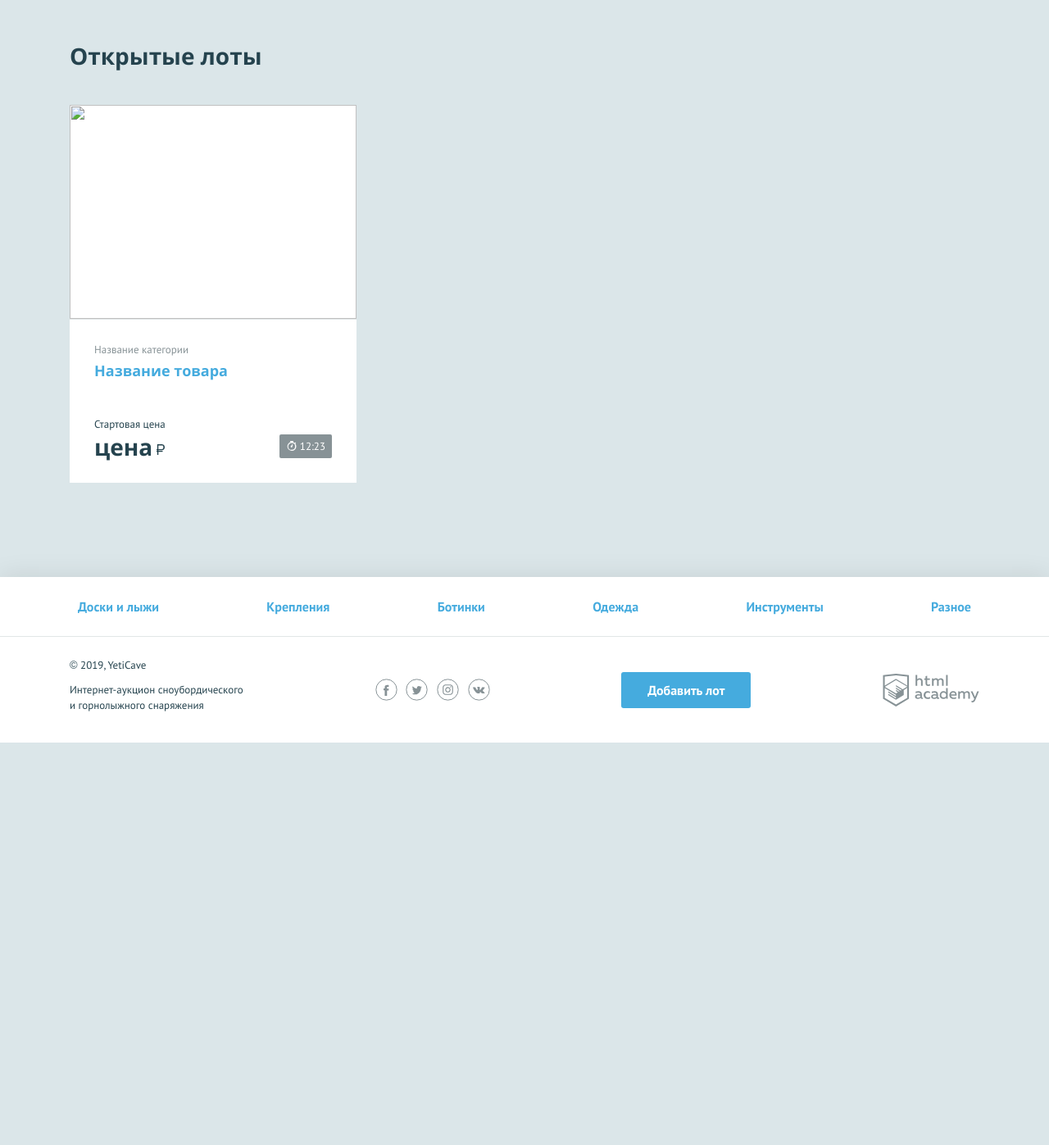
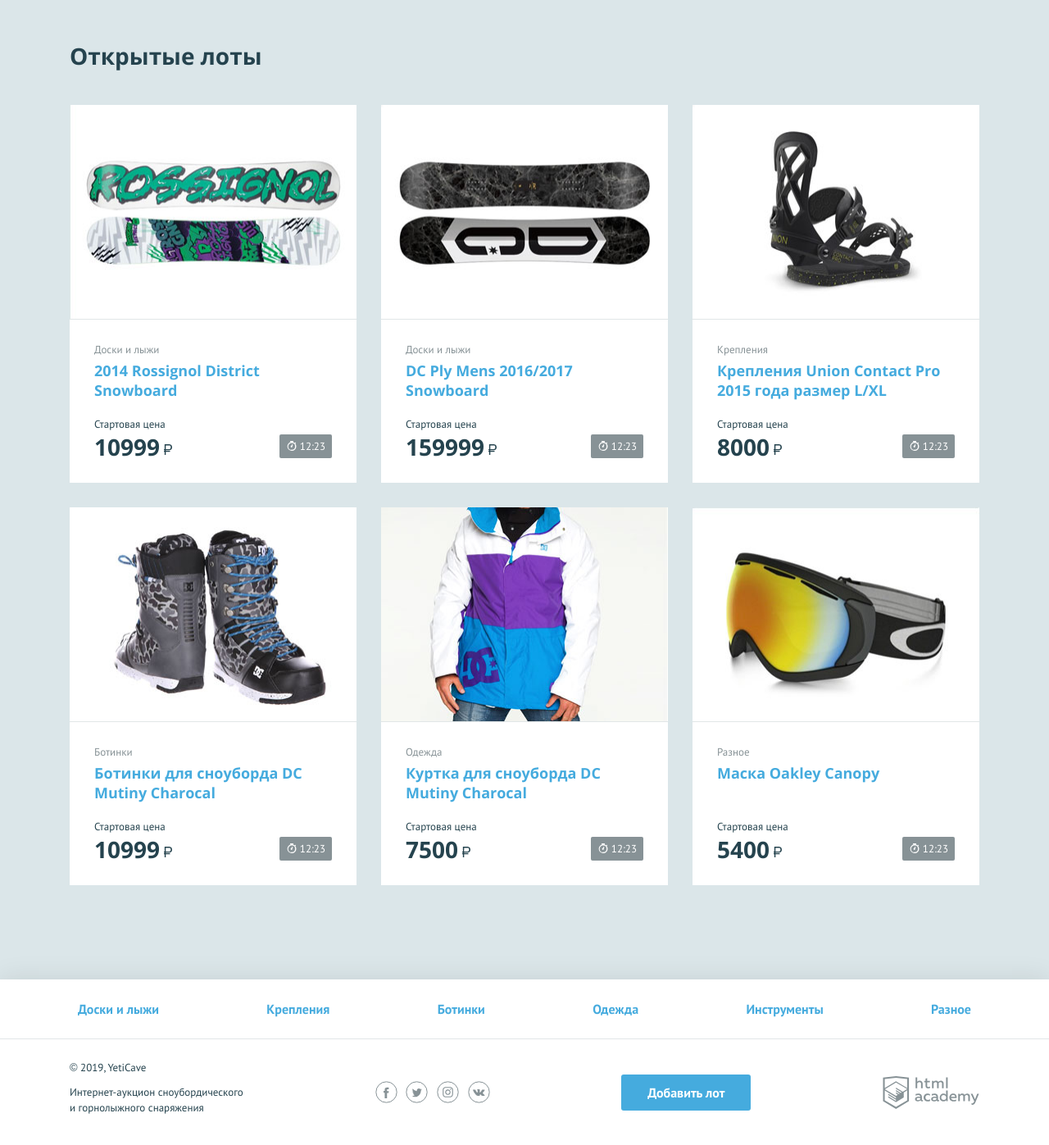
Before and after one commit to Polisonik/285159-yeticave-10, a PHP site: page / in a window 1280 px wide. Shown: the part 508-1905 px from the top of the page at 82% size. Before the commit the page ends 1414 px from the top, so only its background shows below. Run offline with PHP 8.4, Linux system fonts and the light colour scheme.

Commit message:
Заполнение карточек товаров

```diff
--- a/index.php
+++ b/index.php
@@ -107,17 +107,18 @@
         </div>
         <ul class="lots__list">
             <!--заполните этот список из массива с товарами-->
-            <li class="lots__item lot">
-                <div class="lot__image">
-                    <img src="" width="350" height="260" alt="">
-                </div>
+            <?php foreach ($items as $key => $value): ?>
+                <li class="lots__item lot">
+                    <div class="lot__image">
+                        <img src="<?=$value['image']; ?>" width="350" height="260" alt="<?=$value['name']; ?>">
+                    </div>
                 <div class="lot__info">
-                    <span class="lot__category">Название категории</span>
-                    <h3 class="lot__title"><a class="text-link" href="pages/lot.html">Название товара</a></h3>
+                    <span class="lot__category"><?=$value['category']; ?></span>
+                    <h3 class="lot__title"><a class="text-link" href="pages/lot.html"><?=$value['name']; ?></a></h3>
                     <div class="lot__state">
                         <div class="lot__rate">
                             <span class="lot__amount">Стартовая цена</span>
-                            <span class="lot__cost">цена<b class="rub">р</b></span>
+                            <span class="lot__cost"><?=$value['price']; ?><b class="rub">р</b></span>
                         </div>
                         <div class="lot__timer timer">
                             12:23
@@ -125,6 +126,7 @@
                     </div>
                 </div>
             </li>
+            <? endforeach; ?>
         </ul>
     </section>
 </main>
```
